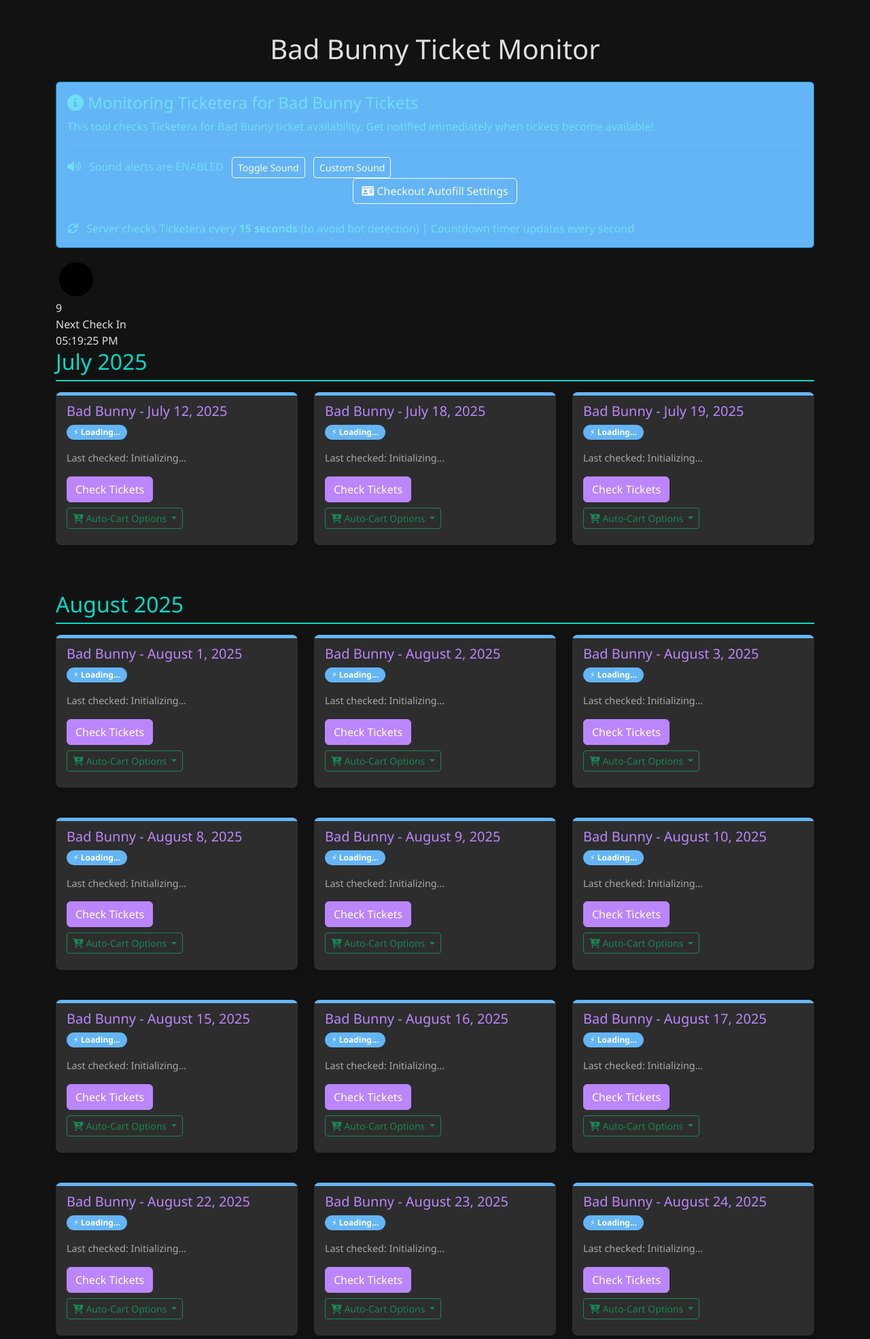
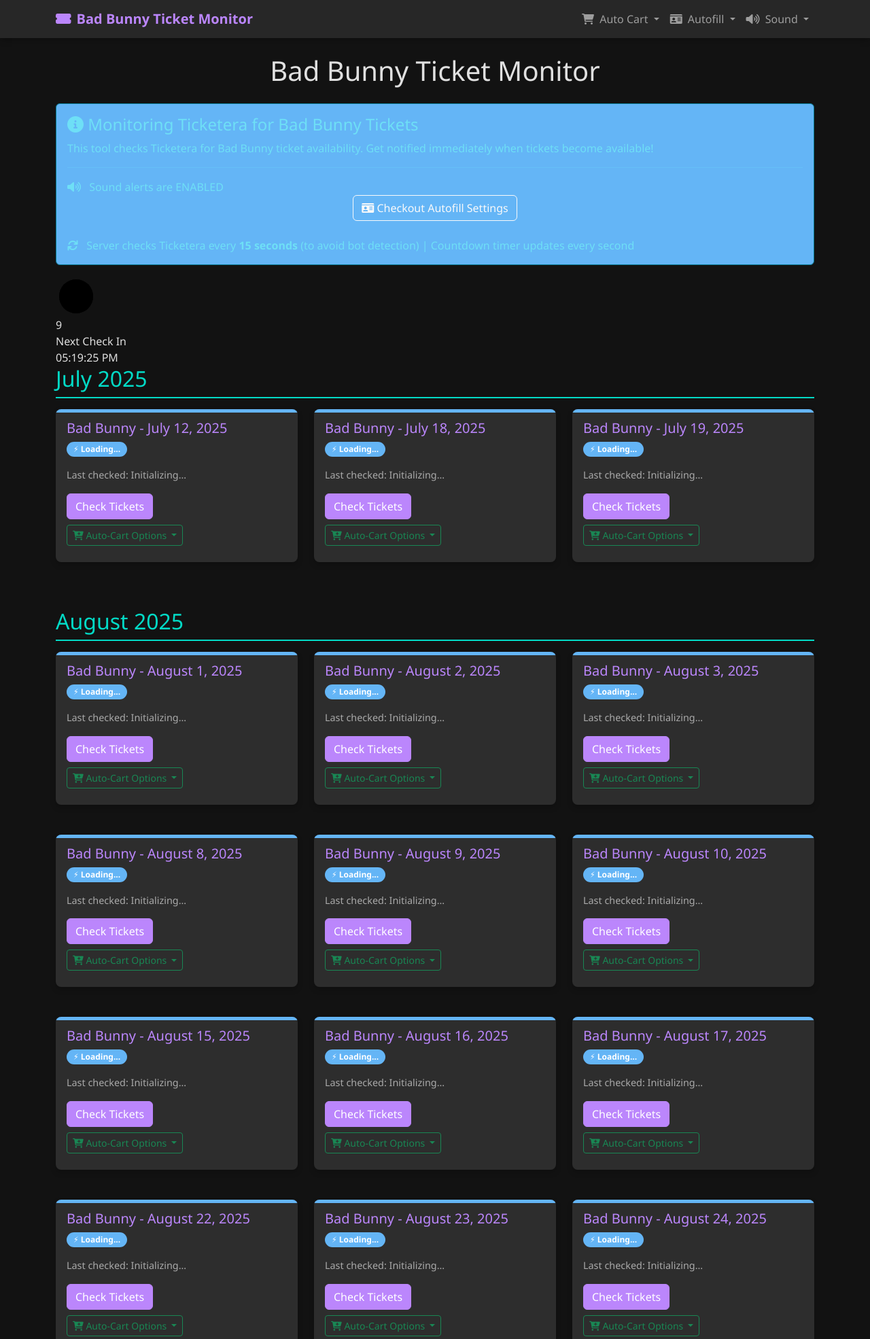
Before and after one commit to cvvker/bad-bunny-ticket-monitor, a Flask app: page / in a window 1280 px wide. Shown: the top 1970 px of the page at 68% size. Run offline with Flask 3, Linux system fonts and the light colour scheme; data that the repository does not hold is empty.

Commit message:
Enhance UI with dropdown menus for Auto Cart and Autofill features

```diff
--- a/templates/index.html
+++ b/templates/index.html
@@ -225,10 +225,100 @@
         #custom-sound-container.visible {
             display: block !important;
         }
+
+        /* Navbar custom styling */
+        .navbar {
+            background-color: var(--dark-accent) !important;
+            box-shadow: 0 2px 10px rgba(0, 0, 0, 0.3);
+        }
+
+        .navbar-brand {
+            color: var(--accent-color);
+            font-weight: bold;
+        }
+
+        .dropdown-menu-dark {
+            background-color: var(--dark-accent);
+            border: 1px solid var(--dark-primary);
+        }
+
+        .dropdown-item:hover {
+            background-color: var(--dark-primary);
+        }
+
+        .dropdown-item:active {
+            background-color: var(--dark-primary);
+        }
+
+        .dropdown-divider {
+            border-top: 1px solid #363636;
+        }
+
+        /* Fix container visibility toggle for cart and autofill */
+        #autofill-settings-container, #cart-settings-container {
+            display: none;
+        }
+
+        #autofill-settings-container.visible, #cart-settings-container.visible {
+            display: block;
+            animation: fadeIn 0.3s ease-in;
+        }
+
+        @keyframes fadeIn {
+            from { opacity: 0; }
+            to { opacity: 1; }
+        }
     </style>
 </head>
 <body>
-    <div class="container mt-5">
+    <nav class="navbar navbar-expand-lg navbar-dark bg-dark">
+        <div class="container">
+            <a class="navbar-brand" href="#">
+                <i class="fas fa-ticket-alt me-2"></i>Bad Bunny Ticket Monitor
+            </a>
+            <button class="navbar-toggler" type="button" data-bs-toggle="collapse" data-bs-target="#navbarNav" aria-controls="navbarNav" aria-expanded="false" aria-label="Toggle navigation">
+                <span class="navbar-toggler-icon"></span>
+            </button>
+            <div class="collapse navbar-collapse" id="navbarNav">
+                <ul class="navbar-nav ms-auto">
+                    <li class="nav-item dropdown">
+                        <a class="nav-link dropdown-toggle" href="#" id="autoCartDropdown" role="button" data-bs-toggle="dropdown" aria-expanded="false">
+                            <i class="fas fa-shopping-cart me-1"></i> Auto Cart
+                        </a>
+                        <ul class="dropdown-menu dropdown-menu-dark" aria-labelledby="autoCartDropdown">
+                            <li><a class="dropdown-item" href="#" onclick="toggleCartSettings()">Cart Settings</a></li>
+                            <li><hr class="dropdown-divider"></li>
+                            <li><a class="dropdown-item" href="#" onclick="refreshCartSettings()">Refresh Cart Settings</a></li>
+                            <li><a class="dropdown-item" href="#" onclick="refreshCartStatus()">View Active Carts</a></li>
+                        </ul>
+                    </li>
+                    <li class="nav-item dropdown">
+                        <a class="nav-link dropdown-toggle" href="#" id="autofillDropdown" role="button" data-bs-toggle="dropdown" aria-expanded="false">
+                            <i class="fas fa-id-card me-1"></i> Autofill
+                        </a>
+                        <ul class="dropdown-menu dropdown-menu-dark" aria-labelledby="autofillDropdown">
+                            <li><a class="dropdown-item" href="#" onclick="toggleAutofillSettings()">Autofill Settings</a></li>
+                            <li><hr class="dropdown-divider"></li>
+                            <li><a class="dropdown-item" href="#" onclick="document.getElementById('generate-random').click()">Generate Random Info</a></li>
+                            <li><a class="dropdown-item" href="#" onclick="document.getElementById('save-autofill').click()">Save Settings</a></li>
+                        </ul>
+                    </li>
+                    <li class="nav-item dropdown">
+                        <a class="nav-link dropdown-toggle" href="#" id="soundDropdown" role="button" data-bs-toggle="dropdown" aria-expanded="false">
+                            <i class="fas fa-volume-up me-1"></i> Sound
+                        </a>
+                        <ul class="dropdown-menu dropdown-menu-dark" aria-labelledby="soundDropdown">
+                            <li><a class="dropdown-item" href="#" onclick="toggleSound()">Toggle Sound</a></li>
+                            <li><a class="dropdown-item" href="#" onclick="toggleCustomSoundOptions()">Custom Sound Options</a></li>
+                            <li><a class="dropdown-item" href="#" onclick="testSound()">Test Sound</a></li>
+                        </ul>
+                    </li>
+                </ul>
+            </div>
+        </div>
+    </nav>
+
+    <div class="container mt-4">
         <h1 class="text-center mb-4">Bad Bunny Ticket Monitor</h1>
 
         <div class="alert alert-info">
@@ -237,8 +327,6 @@
             <hr>
             <div class="sound-controls">
                 <i class="fas fa-volume-up me-2"></i> Sound alerts are <span id="sound-status">ENABLED</span>
-                <button class="btn btn-sm btn-outline-light ms-2" onclick="toggleSound()">Toggle Sound</button>
-                <button class="btn btn-sm btn-outline-light ms-2" onclick="toggleCustomSoundOptions()">Custom Sound</button>
             </div>
 
             <div id="custom-sound-container">
@@ -469,15 +557,6 @@
         </div>
 
         <div id="tickets-container"></div>
-    </div>
-
-    <div class="notification-toggle">
-        <button class="btn btn-success" onclick="toggleSound()" id="soundToggle">
-            🔔 Sound ON
-        </button>
-        <button class="btn btn-info" onclick="testNotification()">
-            🔊 Test Alert
-        </button>
     </div>
 
     <audio id="alertSound" preload="auto" style="display: none;">
@@ -1162,16 +1241,46 @@
 
         function toggleAutofillSettings() {
             const container = document.getElementById('autofill-settings-container');
+            const cartContainer = document.getElementById('cart-settings-container');
+
+            // Close cart settings if open
+            if (cartContainer.classList.contains('visible')) {
+                cartContainer.classList.remove('visible');
+            }
+
+            // Toggle autofill settings
             container.classList.toggle('visible');
 
-            // Force initialize autofill settings when opening
+            // Scroll to container if visible
             if (container.classList.contains('visible')) {
+                container.scrollIntoView({ behavior: 'smooth', block: 'start' });
+
+                // Check if autofill is already initialized
                 setTimeout(() => {
-                    // Check if autofill is already initialized
                     if (!document.getElementById('random-autofill-settings')) {
                         initAutofillSettings();
                     }
                 }, 100);
+            }
+        }
+
+        function toggleCartSettings() {
+            const container = document.getElementById('cart-settings-container');
+            const autofillContainer = document.getElementById('autofill-settings-container');
+
+            // Close autofill settings if open
+            if (autofillContainer.classList.contains('visible')) {
+                autofillContainer.classList.remove('visible');
+            }
+
+            // Toggle cart settings
+            container.classList.toggle('visible');
+
+            // Scroll to container if visible
+            if (container.classList.contains('visible')) {
+                container.scrollIntoView({ behavior: 'smooth', block: 'start' });
+                refreshCartSettings(); // Auto-refresh settings when opened
+                refreshCartStatus(); // Get current cart status
             }
         }
     </script>
@@ -1276,18 +1385,6 @@
     </script>
     <script>
         // Initialize the cart settings UI
-        function toggleCartSettings() {
-            const container = document.getElementById('cart-settings-container');
-            container.classList.toggle('visible');
-
-            // Update cart settings UI when opened
-            if (container.classList.contains('visible')) {
-                refreshCartSettings();
-                refreshCartStatus();
-            }
-        }
-
-        // Refresh cart settings from server
         function refreshCartSettings() {
             fetch('/api/cart-config')
                 .then(response => response.json())
@@ -1403,10 +1500,7 @@
                     window.cartSystem.updateConfig(config);
                 }
             })
-            .catch(error => {
-                console.error('Error saving cart settings:', error);
-                showNotification('Error saving cart settings', 'error');
-            });
+            .catch(error => console.error('Error saving cart settings:', error));
         }
 
         // Start auto-carting for a specific event
```
